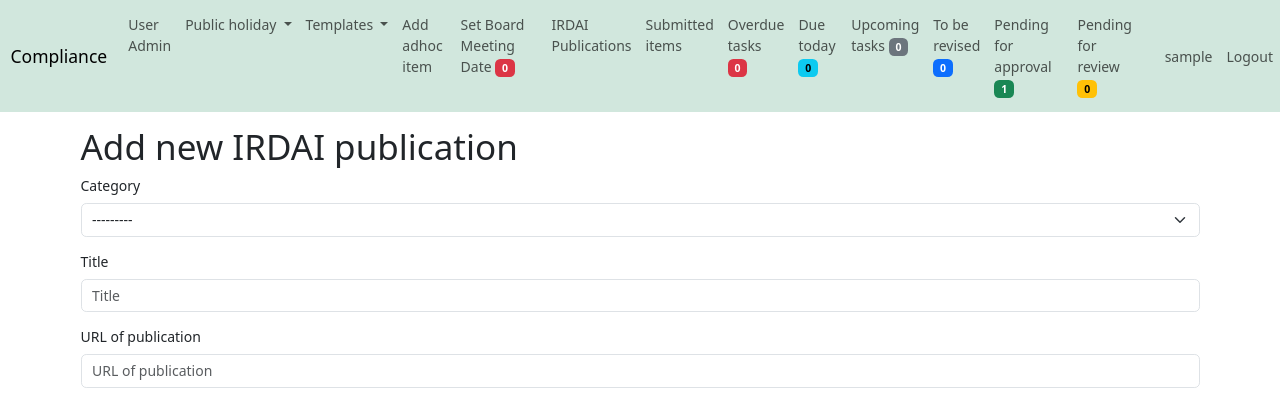
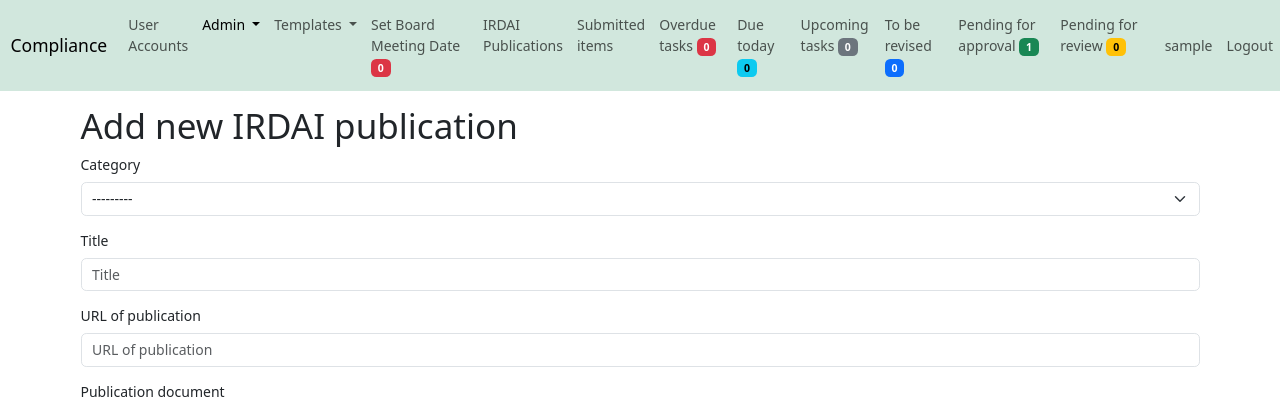
Before and after one commit to jokerdino/compliance_portal, a Django app: page /publication/add in a window 1280 px wide. Shown: the top 404 px of the page. Run offline with Django 5.2, Linux system fonts and the light colour scheme; a user stored in the database is signed in; tables that the repository leaves empty hold one stand-in row (values such as "Sample post"); some libraries are stand-ins or nearby versions.

Commit message:
Compliance: Regroup navbar items

```diff
--- a/compliance/templates/base_generic.html
+++ b/compliance/templates/base_generic.html
@@ -41,19 +41,25 @@
                     {% with url_name=request.resolver_match.url_name filter_val=request.resolver_match.kwargs.filter %}
                     {% if request.user.is_authenticated and request.user.user_type in "viewer admin" %}
                     {% if request.user.is_authenticated and request.user.user_type in "admin" %}
-                    <a class="nav-link" href="{% url 'user_list' %}">User Admin
+                    <a class="nav-link" href="{% url 'user_list' %}">User Accounts
                     </a>
                     <li class="nav-item dropdown">
-                        <a class="nav-link dropdown-toggle {% if url_name == 'public_holiday_list' or url_name == 'upload_public_holidays' %}active{% endif %}"
+                        <a class="nav-link dropdown-toggle {% if url_name == 'public_holiday_list' or url_name == 'upload_public_holidays' or url_name == 'publication_create' or url_name == 'task_add' %}active{% endif %}"
                             href="
                             #" role="button" data-bs-toggle="dropdown" aria-expanded="false">
-                            Public holiday
+                            Admin
                         </a>
                         <ul class="dropdown-menu">
                             <li><a class="dropdown-item" href="{% url 'public_holiday_list' %}">Public holiday list</a>
                             </li>
                             <li><a class="dropdown-item" href="{% url 'upload_public_holidays' %}">Bulk upload public
                                     holiday</a>
+                            </li>
+                            <div class="dropdown-divider"></div>
+                            <li> <a class="dropdown-item" href="{% url 'task_add' %}">Add adhoc item </a></li>
+                            <div class="dropdown-divider"></div>
+                            <li><a class="dropdown-item" href="{% url 'publication_create' %}">Add new IRDAI
+                                    publication</a>
                             </li>
                         </ul>
                     </li>
@@ -73,9 +79,7 @@
                     </li>
 
                     {% if request.user.is_authenticated and request.user.user_type in "admin" %}
-                    <a class="nav-link {% if url_name == 'task_add' %}active{% endif %}" href="{% url 'task_add' %}">Add
-                        adhoc item
-                    </a>
+
                     <a class="nav-link {% if url_name == 'task_list_board_meeting_pending' %}active{% endif %}"
                         href="{% url 'task_list_board_meeting_pending' %}">
                         Set Board Meeting Date
```
